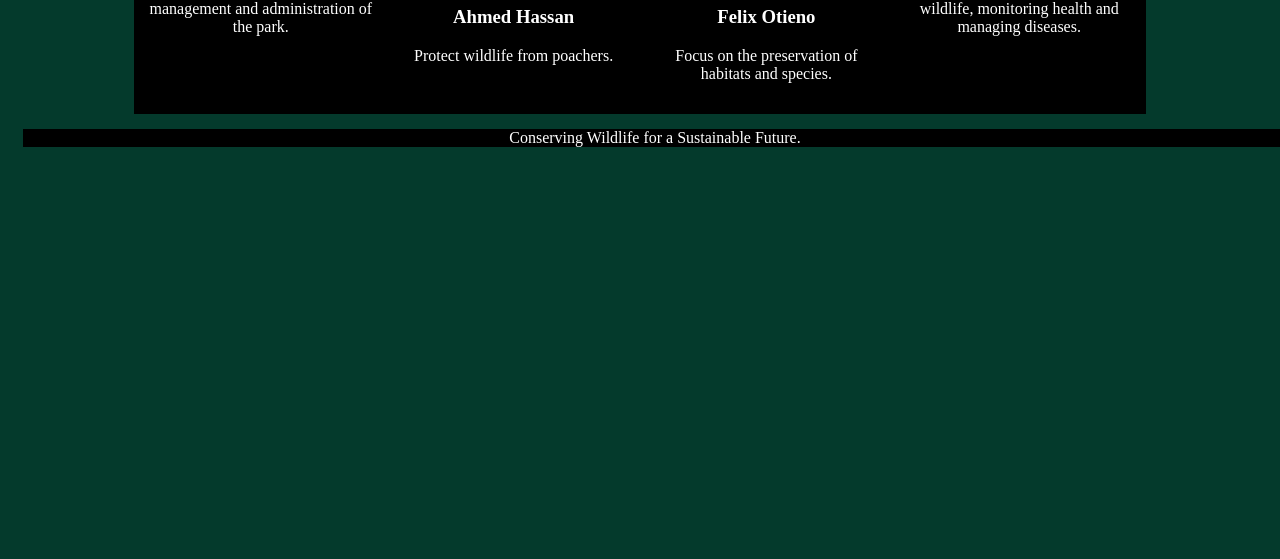
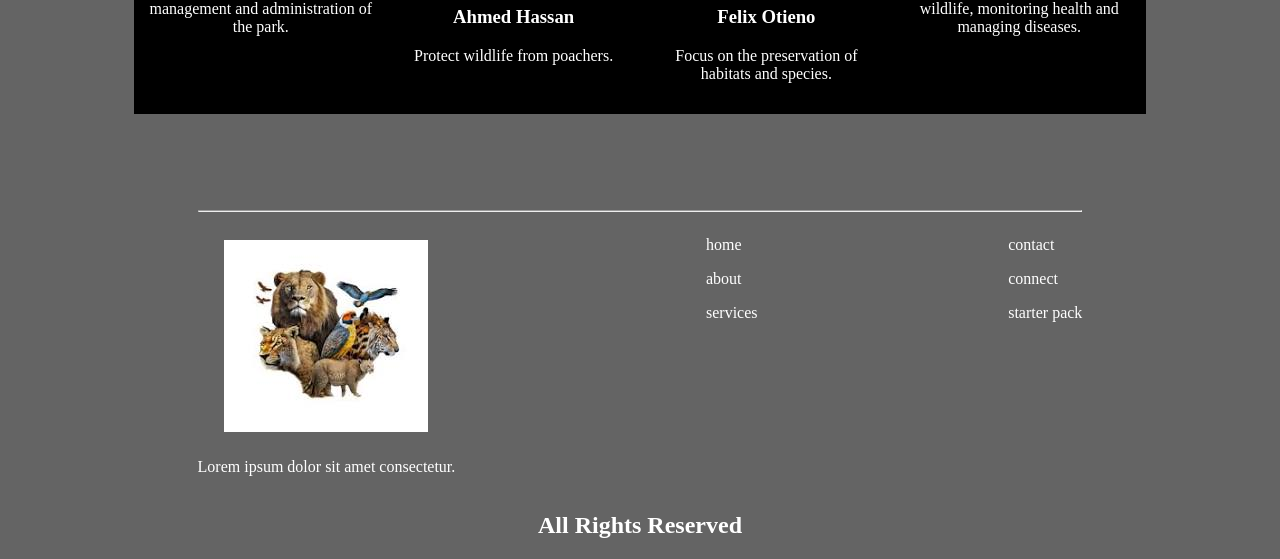
Before and after one commit to Felix-Otieno/Felix-Otieno.github.io, a plain HTML site: page about.html in a window 1280 px wide. Shown: the part 772-1331 px from the top of the page. Before the commit the page ends 934 px from the top, so only its background shows below. Drawn offline with Linux system fonts and the light colour scheme.

Commit message:
new changes

```diff
--- a/about.css
+++ b/about.css
@@ -1,5 +1,5 @@
 body{
-    background-color: rgb(4, 58, 44);
+    background-color: rgb(100, 100, 100);
 }
 .abc{
     width: 70%;
@@ -78,13 +78,3 @@ h1{
 .members > img:hover{
     filter: grayscale(50%)
 }
-
-footer{
-    background: black;
-    color: white;
-    width:100%;
-    text-align: center;
-    margin: 15px
-
-
-}
--- a/about.html
+++ b/about.html
@@ -3,6 +3,7 @@
 <head>
     <title>About Us</title>
     <link rel="stylesheet" href="about.css">
+    <link rel="stylesheet" href="footer.css">
 </head>
 <body>
     <section class="abc">
@@ -74,8 +75,33 @@
         </section>
 
         <footer>
-            Conserving Wildlife for a Sustainable Future.
-        </footer>
+            <hr>
+            <section class="footer-section">
+              <div class="footer-1">
+                <h1><img src="./logo.png" alt="logo of wild animals"></h1>
+                <p>Lorem ipsum dolor sit amet consectetur.</p>
+                <span></span>
+              </div>
+
+              <div class="footer-1">
+                <p>home</p>
+                <p>about</p>
+                <p>services</p>
+              </div>
+
+              <div class="footer-1">
+                <p>contact</p>
+                <p>connect</p>
+                <p>starter pack</p>
+              </div>
+            </section>
+
+            <section>
+              <h1>All Rights Reserved</h1>
+            </section>
+          </footer>
+
+
 
 
 
--- /dev/null
+++ b/footer.css
@@ -0,0 +1,11 @@
+footer{
+    width: 70%;
+    margin: auto;
+    color: white;
+    margin-top: 6rem;
+}
+
+.footer-section{
+    display: flex;
+    justify-content: space-between;
+}
--- a/index.css
+++ b/index.css
@@ -1,5 +1,5 @@
 body{
-    background-color: rgb(4, 58, 44);
+    background-color: rgb(100, 100, 100);
 }
 
 .navigation{
```
Also changed, not shown: index.html (+29 -2 lines), logo.png (added).
